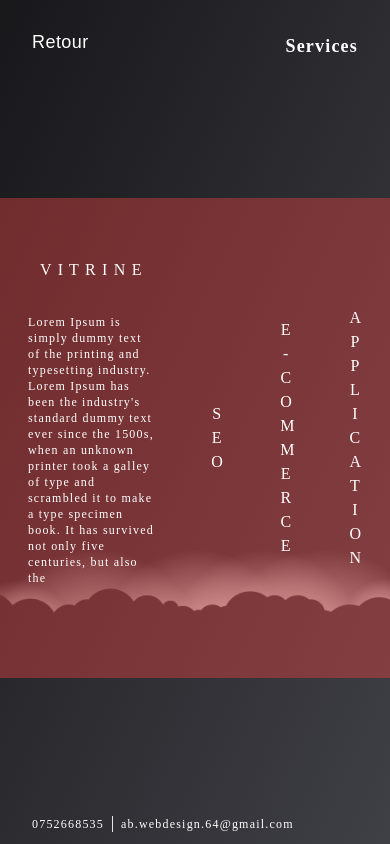
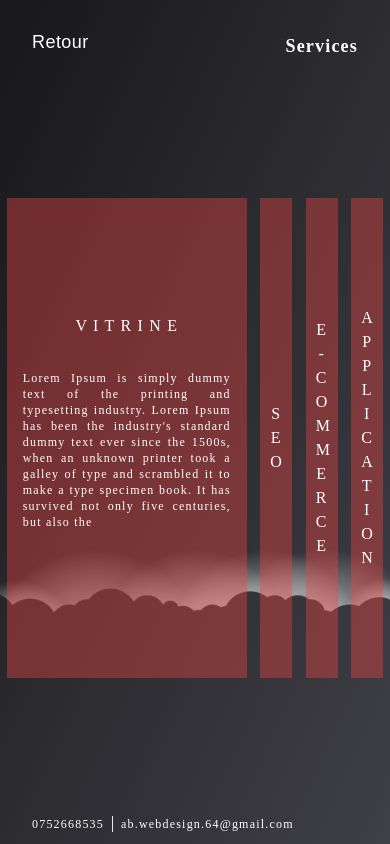
Before and after one commit to aurelienbrethes/ab-webdesign, a Next.js app: page /services in a window 390 px wide. Both pictures are taken after a click on the element 48 px from the left and 438 px from the top of the page. Built offline with nearby package versions, Linux system fonts and the light colour scheme; a web font is replaced by a local one.

Commit message:
responsive services ok

```diff
--- a/src/components/service.tsx
+++ b/src/components/service.tsx
@@ -11,8 +11,9 @@ interface IService {
 
 const Service = ({ title, description, id }: IService) => {
   const { activeService, setActiveService } = useContext(AppContext)
-  const openClass = 'w-72'
+  const openClass = 'w-60 sm:w-72 md:w-96'
   const closeClass = 'w-20'
+  const closerClass = 'w-3 sm:w-20'
   const [titleClass, setTitleClass] = useState('mb-3')
   const [open, setOpen] = useState(false)
   const [activeClass, setActiveClass] = useState(closeClass)
@@ -23,7 +24,11 @@ const Service = ({ title, description, id }: IService) => {
       setTitleClass('')
       setOpen(true)
     } else {
-      setActiveClass(closeClass)
+      if (activeService) {
+        setActiveClass(closerClass)
+      } else {
+        setActiveClass(closeClass)
+      }
       setTitleClass('text-center w-3')
       setOpen(false)
     }
@@ -46,7 +51,7 @@ const Service = ({ title, description, id }: IService) => {
     <motion.div
       animate={{ y: 700 }}
       transition={{ ease: 'easeOut', duration: 0.3, delay: id * 0.1 }}
-      className={`flex -mt-[700px] relative flex-col h-5/6 justify-center items-center ${activeClass} bg-red-500 bg-opacity-40 duration-200 p-7`}
+      className={`flex -mt-[700px] relative flex-col h-5/6 justify-center items-center ${activeClass} bg-red-500 bg-opacity-40 duration-200 px-4 sm:px-6`}
     >
       <H2Title title={title} className={`${titleClass}`} />
       <motion.div
@@ -56,7 +61,7 @@ const Service = ({ title, description, id }: IService) => {
           duration: 0.5,
         }}
       >
-        {open && <p className="my-8 text-xs">{description}</p>}
+        {open && <p className="my-8 text-xs text-justify">{description}</p>}
       </motion.div>
       <span
         className="absolute inset-0 z-50 cursor-pointer"
--- a/src/context/Context.tsx
+++ b/src/context/Context.tsx
@@ -32,8 +32,6 @@ export const AppContextProvider: React.FC<Props> = ({ children }) => {
   const [menuDelay, setMenuDelay] = useState('delay-1000 duration-1000')
   const [activeService, setActiveService] = useState('')
 
-  console.log(activeService)
-
   return (
     <AppContext.Provider
       value={{
```
